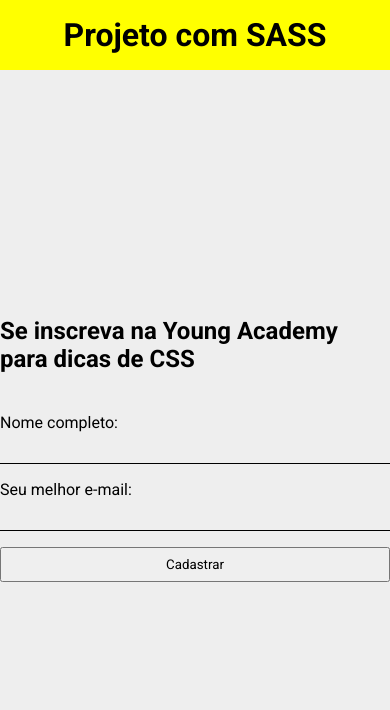
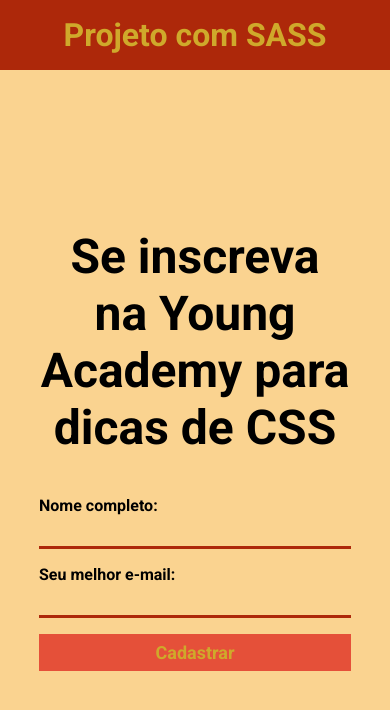
Before and after one commit to Mateus-Cimini/cursoEbacModulo15, a website: page index.html in a window 390 px wide. Drawn offline with Linux system fonts and the light colour scheme.

Commit message:
criando funçoes

```diff
--- a/source/config/variaveis.scss
+++ b/source/config/variaveis.scss
@@ -1,3 +1,14 @@
 @import url('https://fonts.googleapis.com/css2?family=Exo+2:ital@0;1&family=Roboto:wght@400;700&display=swap');
 
+// Fontes
 $primary-font: 'roboto', 'sans-serif';
+
+// Esquema de cores
+$background-color: #fad390;
+$primary-color: #ad280a;
+$secondary-color: #e55039;
+$title-color: #cfa92b;
+
+// Breacpoints
+$mobile: 767px;
+$tablet: 1023px;
--- a/source/main.scss
+++ b/source/main.scss
@@ -1,10 +1,16 @@
 @use 'config/reset';
+@use 'config/variaveis';
+@use 'sass:math';
 
 @mixin elementoForm($margin: 16px) {
     padding: 8px;
     display: block;
     width: 100%;
     margin-bottom: $margin;
+}
+
+@function pixelParaEm($alvoEmPixel, $alvoContexto: 16px ) {
+    @return math.div($alvoEmPixel, $alvoContexto)+em ;
 }
 
 .container {
@@ -14,12 +20,13 @@
 }
 
 body {
-    background-color: #eee;
+    background-color: variaveis.$background-color;
 }
 
 header {
     padding: 16px 0;
-    background-color: yellow;
+    background-color: variaveis.$primary-color;
+    color: variaveis.$title-color;
     text-align: center;
 }
 
@@ -30,21 +37,55 @@
     flex-direction: column;
     justify-content: center;
     align-items: center;
+    max-width: 700px;
+
+    h2 {
+        font-size: pixelParaEm(48px);
+        text-align: center;
+    }
 
     form {
         width: 100%;
         max-width: 480px;
         margin-top: 40px;
 
+        label {
+            font-weight: bold;
+            cursor: pointer;
+        }
+
         input {
             @include elementoForm();
             border: none;
             background-color: transparent;
-            border-bottom: solid 1px #000;
+            border-bottom: solid 3px variaveis.$primary-color;
         }
 
         button {
             @include elementoForm();
+            background-color: variaveis.$secondary-color;
+            color: variaveis.$title-color;
+            font-size: 18px;
+            font-weight: bold;
+            border: none;
+            cursor: pointer;
+
+            &:hover {
+                background-color: lighten(variaveis.$secondary-color, 3%);
+            }
         }
     }
 }
+
+@media screen and (max-width: variaveis.$mobile){
+    .container {
+        max-width: 80%;
+
+    }
+};
+
+@media screen and (min-width: variaveis.$mobile) and (max-width: variaveis.$tablet) {
+    body {
+        background-color: purple;
+    }
+}
```
Also changed, not shown: build/main.css, 1 other file.
